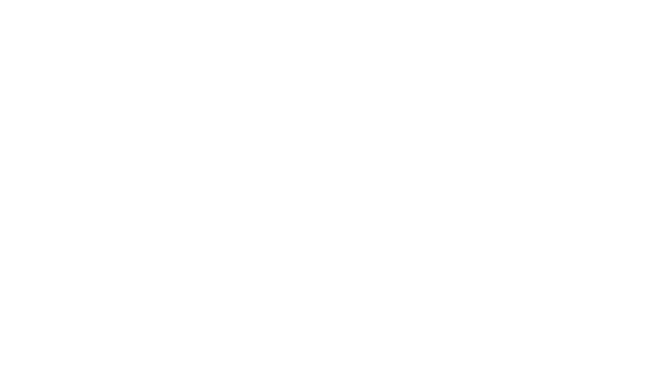
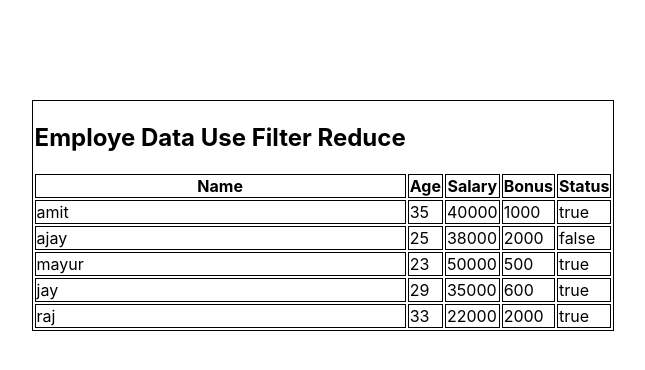
Before and after one commit to khushimangukiya/Branch1, a React (Create React App) app: page / in a window 1280 px wide. Shown: the top 370 px of the page, without its empty margins (317-962 px from the left). Built offline with nearby package versions, Linux system fonts and the light colour scheme.

Commit message:
loader_with_data

```diff
--- a/src/App.css
+++ b/src/App.css
@@ -39,3 +39,59 @@
     transform: rotate(360deg);
   }
 }
+
+
+.loader_main{
+  display: flex;
+  align-items: center;
+  justify-content: center;
+  height: 100vh;
+}
+.loading-container {
+  position: relative;
+  width: 110px;
+  height: 110px;
+  margin: auto;
+}
+.loading-container .item {
+  position: absolute;
+  top: 50%;
+  left: 50%;
+  transform: translate(-50%, -50%);
+  border: 5px solid rgb(79, 6, 6);
+  border-radius: 50%;
+  border-top-color: transparent;
+  border-bottom-color: transparent;
+  animation: spin 2s ease infinite;
+}
+.loading-container .item:nth-child(1) {
+  width: 50px;
+  height: 50px;
+}
+.loading-container .item:nth-child(2) {
+  width: 70px;
+  height: 70px;
+  animation-delay: 0.1s;
+}
+.loading-container .item:nth-child(3) {
+  width: 90px;
+  height: 90px;
+  animation-delay: 0.2s;
+}
+.loading-container .item:nth-child(4) {
+  width: 110px;
+  height: 110px;
+  animation-delay: 0.3s;
+}
+@keyframes spin {
+  50% {
+    transform: translate(-50%, -50%) rotate(180deg);
+  }
+  100% {
+    transform: translate(-50%, -50%) rotate(0deg);
+  }
+}
+.employe_table{
+  margin: 0 auto;
+  margin-top: 100px;
+}
--- a/src/componets/Home/Home.js
+++ b/src/componets/Home/Home.js
@@ -1,14 +1,36 @@
 import React from 'react';
 
-function Home({ data }) {
+function Home({data}) {
     return (
-        data.map((d, i) => {
-            return (
-                <p key={d.id}>{d.name}</p>
-            )
-        }
-        )
-    )
+        <table className='employe_table'>
+          <tr>
+            <h2>Employe Data Use Filter Reduce</h2>
+          </tr>
+          <tr>
+            <th> Name </th>
+            <th> Age </th>
+            <th> Salary </th>
+            <th> Bonus </th>
+            <th> Status </th>
+          </tr>
+          {
+
+            data.map((d, i) => {
+              return (
+                <>
+                  <tr>
+                    <td> {d.name}</td>
+                    <td> {d.age}</td>
+                    <td> {d.salary}</td>
+                    <td> {d.bonus}</td>
+                    <td> {d.status.toString()}</td>
+                  </tr>
+                </>
+              );
+            })
+          }
+        </table>
+      );
 }
 
 export default Home;
--- a/src/componets/Loading/Loding.js
+++ b/src/componets/Loading/Loding.js
@@ -1,15 +1,22 @@
 import React from 'react';
 
-function Loding(componet) {
+function Loding(Component) {
 
     return function withLoadingComponent({ isLoading, data }) {
         if (isLoading) {
             return (
-                <p>Loading</p>
+                <div className='loader_main'>
+                <div className='loading-container'>
+                    <div className='item'></div>
+                    <div className='item'></div>
+                    <div className='item'></div>
+                    <div className='item'></div>
+                </div>
+                </div>
             )
         } else {
             return (
-                <componet data={data} />
+                <Component data={data} />
             );
         }
     }
--- a/src/componets/Main.js
+++ b/src/componets/Main.js
@@ -10,19 +10,46 @@
 
     const userData = [
         {
-            id: 101,
-            name: 'Ajay'
+          name: "amit",
+          age: 35,
+          salary: 40000,
+          bonus: 1000,
+          status: true
         },
         {
-            id: 102,
-            name: 'Amit'
-        }
-    ]
+          name: "ajay",
+          age: 25,
+          salary: 38000,
+          bonus: 2000,
+          status: false
+        },
+        {
+          name: "mayur",
+          age: 23,
+          salary: 50000,
+          bonus: 500,
+          status: true
+        },
+        {
+          name: "jay",
+          age: 29,
+          salary: 35000,
+          bonus: 600,
+          status: true
+        },
+        {
+          name: "raj",
+          age: 33,
+          salary: 22000,
+          bonus: 2000,
+          status: true
+        },
+      ]
 
     useEffect(
         () => {
             setLoading(true);
-            setTimeout(() => { setLoading(false); setData(userData) }, 2000)
+            setTimeout(() => { setLoading(false); setData(userData) }, 3000)
         },
         [])
 
```
